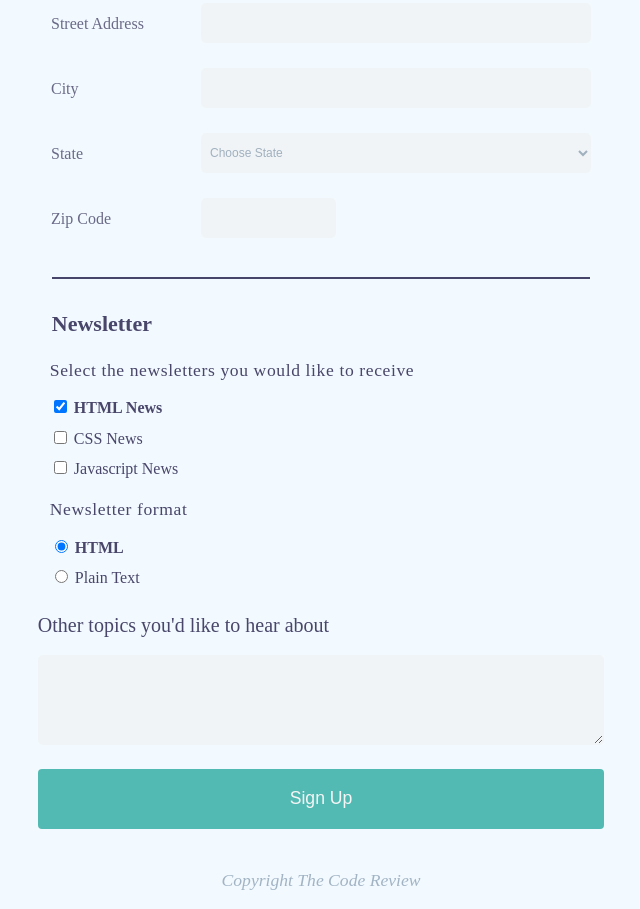
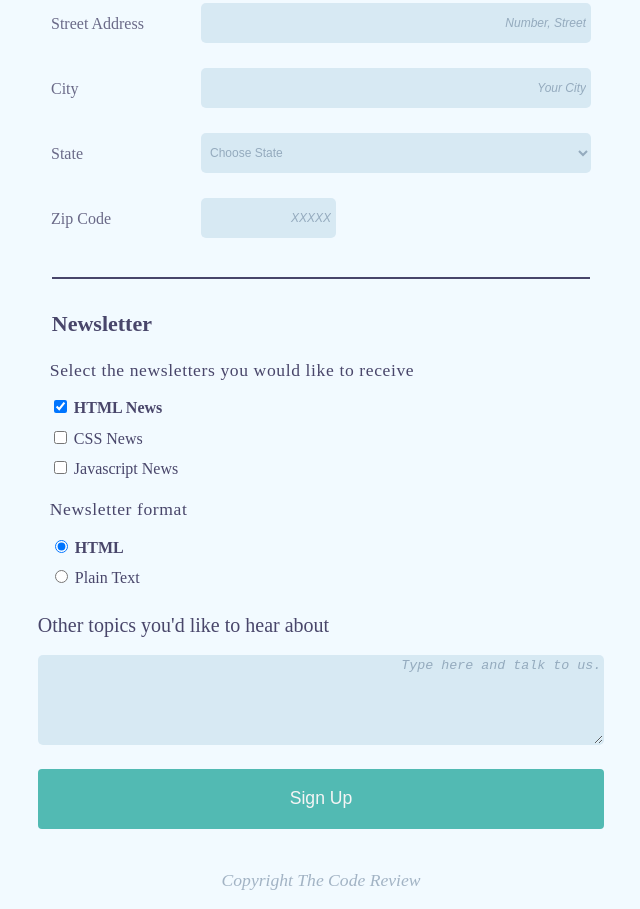
Before and after one commit to AnastasiaIta/REGISTRATION-FORM-PROJECT, a plain HTML site: page index.html in a window 1280 px wide. Shown: the part 490-1399 px from the top of the page, without its empty margins (319-959 px from the left). Drawn offline with Linux system fonts and the light colour scheme.

Commit message:
FINAL POST CORRECTIONS

```diff
--- a/css/styles.css
+++ b/css/styles.css
@@ -118,7 +118,7 @@ p {
 #fieldset_newsletter input:focus,
 select:focus, textarea:focus {
     background-color: #52bab33a;
-    color: #4e6986ad;
+    color: #4e6986ad
 }
 
 input, select, textarea {
@@ -136,7 +136,7 @@ input[type="checkbox"]:checked + label, input[type="radio"]:checked + label {
 ::placeholder {
     text-align: right;
     font-style: italic;
-    color: transparent;
+    color: #4e69867c;
 }
 
 #full_name::placeholder, #email::placeholder {
@@ -150,7 +150,7 @@ input[type="checkbox"]:checked + label, input[type="radio"]:checked + label {
 
 textarea:hover::placeholder {
     text-align: left;
-    color: #151e29;
+    color: #4e69867c;
 }
 
 .topics {
@@ -163,9 +163,10 @@ textarea {
     width: 100%;
     border-color: transparent;
     border-radius: 5px;
-    background-color: #f0f2f3b4;
+    background: #92bed449;
     height: 90px;
     margin-bottom: 20px;
+    margin-right: 3%;
 }
 
 #Newsletter, #Newsletter_format {
@@ -190,7 +191,7 @@ button:hover {
 }
 
 input[type="text"], input[type="email"], input[type="tel"], select {
-    background: #f0f2f3b4;
+    background: #92bed449;
     border-radius: 5px;
     width: 100%;
     padding: 5px 5px;
@@ -260,7 +261,6 @@ input[type="text"], input[type="email"], input[type="tel"], select {
 
     #zipcode {
         width: 25%;
-
     }
 
     input[type="text"], input[type="email"], input[type="tel"], select {
--- a/index.html
+++ b/index.html
@@ -302,7 +302,7 @@
 
                     <div class="flex">
                         <label class="contact_tag" for="zipcode">Zip Code</label>
-                        <input type="text" id="zipcode" name="user_zipcode">
+                        <input type="text" id="zipcode" name="user_zipcode" placeholder="XXXXX">
                     </div>
                 </fieldset>
 
```
